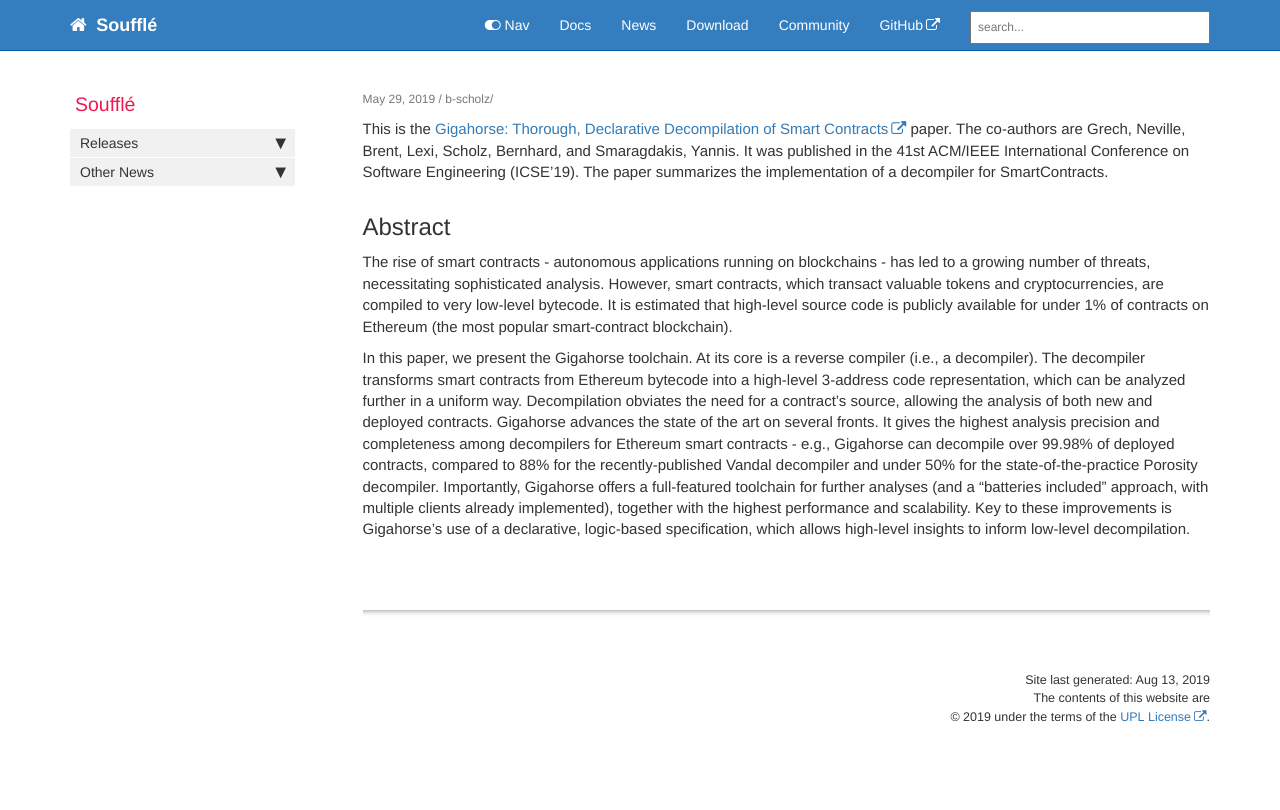
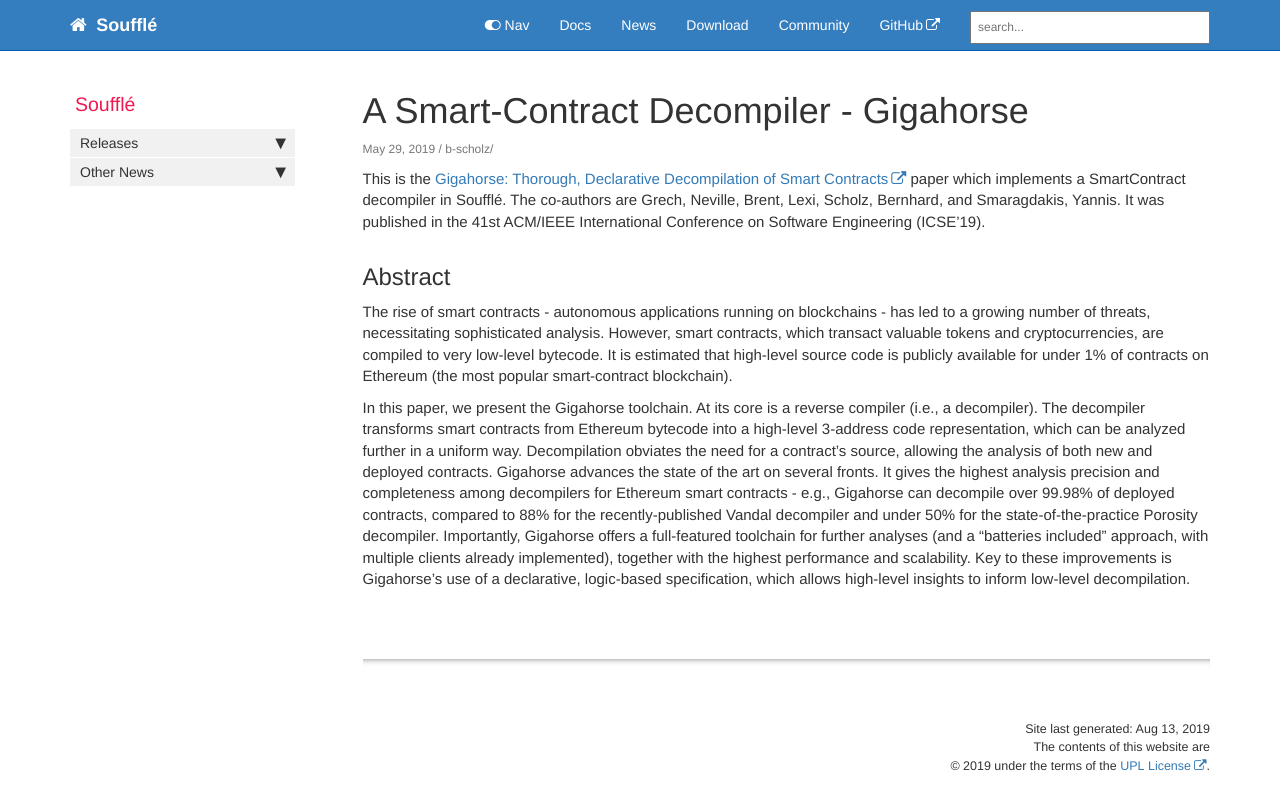
Before and after one commit to souffle-lang/souffle-lang.github.io, a Jekyll site: the page built from _posts/2019-05-29-icse.md, in a window 1280 px wide. Shown: the top 810 px of the page. Built offline with Jekyll 4.4.1, drawn with Linux system fonts in a browser that asks for light colours; comment, search, counter and statistics services are not loaded.

Commit message:
Fixing ICSE post

```diff
--- a/_posts/2019-05-29-icse.md
+++ b/_posts/2019-05-29-icse.md
@@ -1,6 +1,6 @@
 ---
 sidebar: news_sidebar
-title: ''
+title: 'A Smart-Contract Decompiler - Gigahorse'
 date: 2019-05-29
 author: b-scholz
 categories: [paper]
@@ -8,10 +8,10 @@ permalink: icse19-paper.html
 layout: post
 ---
 This is the [Gigahorse: Thorough, Declarative Decompilation of Smart
-Contracts](https://www.nevillegrech.com/assets/pdf/gigahorse-icse.pdf) paper.
+Contracts](https://www.nevillegrech.com/assets/pdf/gigahorse-icse.pdf) paper
+which implements a SmartContract decompiler in Soufflé.
 The co-authors are Grech, Neville, Brent, Lexi, Scholz, Bernhard, and Smaragdakis, Yannis.
 It was published in the 41st ACM/IEEE International Conference on Software Engineering (ICSE'19).
-The paper summarizes the implementation of a decompiler for SmartContracts.
 
 ## Abstract
 The rise of smart contracts - autonomous applications running on blockchains - has led to a growing number of threats, necessitating sophisticated analysis. However, smart contracts, which transact valuable tokens and cryptocurrencies, are compiled to very low-level bytecode. It is estimated that high-level source code is publicly available for under 1% of contracts on Ethereum (the most popular smart-contract blockchain).
```
